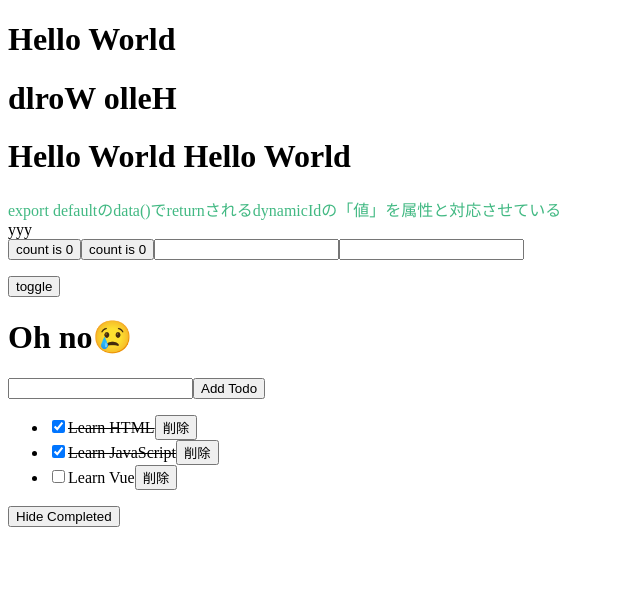
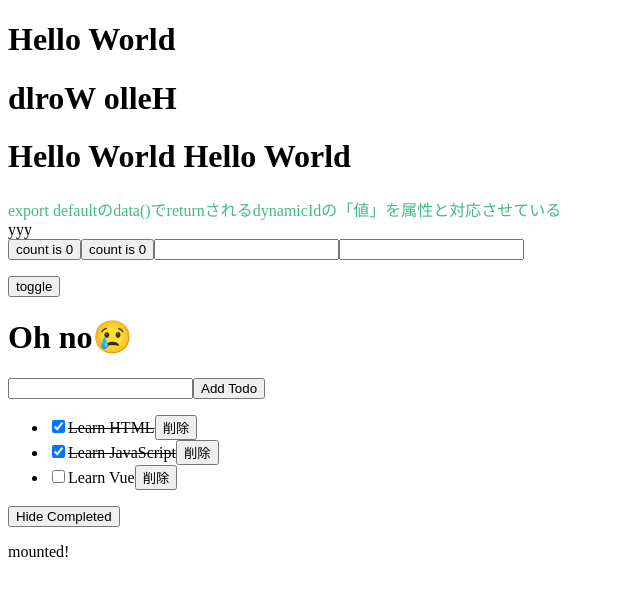
Before and after one commit to ryo-okazaki/vue-tutorial, a Vue app in the folder frontend/: page / in a window 1280 px wide. Shown: the top 596 px of the page, without its empty margins (0-640 px from the left). Built offline with nearby package versions, Linux system fonts and the light colour scheme.

Commit message:
公式チュートリアル9/15 ライフサイクルとテンプレート参照

```diff
--- a/frontend/src/App.vue
+++ b/frontend/src/App.vue
@@ -63,7 +63,15 @@ export default {
       return this.hideCompleted
         ? this.todos.filter((t) => !t.done)
         : this.todos
-    }
+    },
+  },
+
+  mounted() {
+    // マウントした後のコードを実施したい場合、mountedのoptionが使える
+    // コンポーネントがマウントされました
+    this.$refs.p.textContent = 'mounted!'
+    // refでmountを呼び出し、pという要素のtextContent属性を指定
+    // DOMを直接操作
   }
 //  メソッドの中では、thisを使ってコンポーネントインスタンスにアクセスできる
 //  コンポーネントインスタンスはdataによって宣言されたデータプロパティを公開
@@ -167,8 +175,15 @@ v-forディレクティブを使用すると、配列を基にした要素のリ
 算出プロパティ
 各ToDoにトグル機能を追加する
 各ToDoオブジェクトにdoneプロパティを追加して、チェックボックスにそれをバインドするためにv-modelを使う
+-->
+
+<!--
+テンプレート参照
+特別なref属性（例：テンプレート内の要素）を使って、テンプレートの参照が要求できる
+要素がthis.$refsはthis.$refs.pとして公開されるが、コンポーネントがマウントされた後でないとアクセスできない
 
 -->
+  <p ref="p">hello</p>
 </template>
 
 <style>
```
